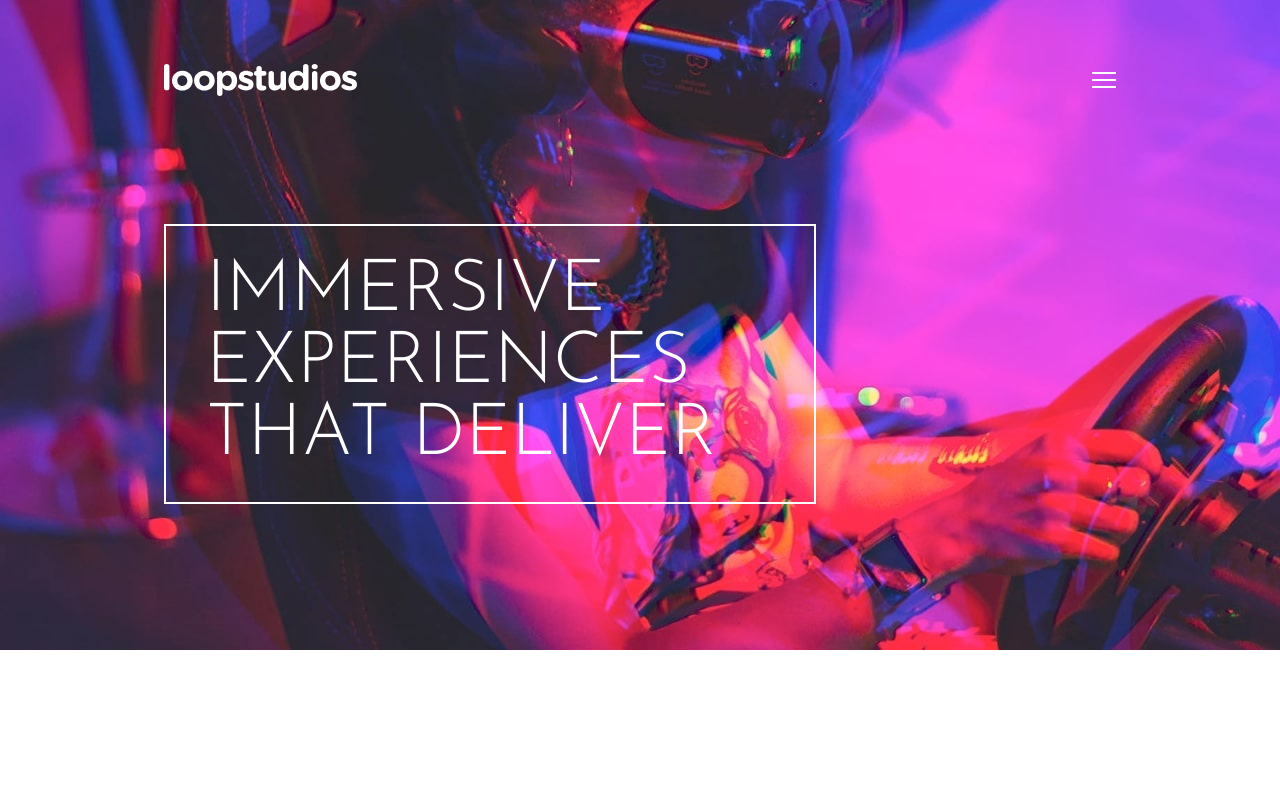
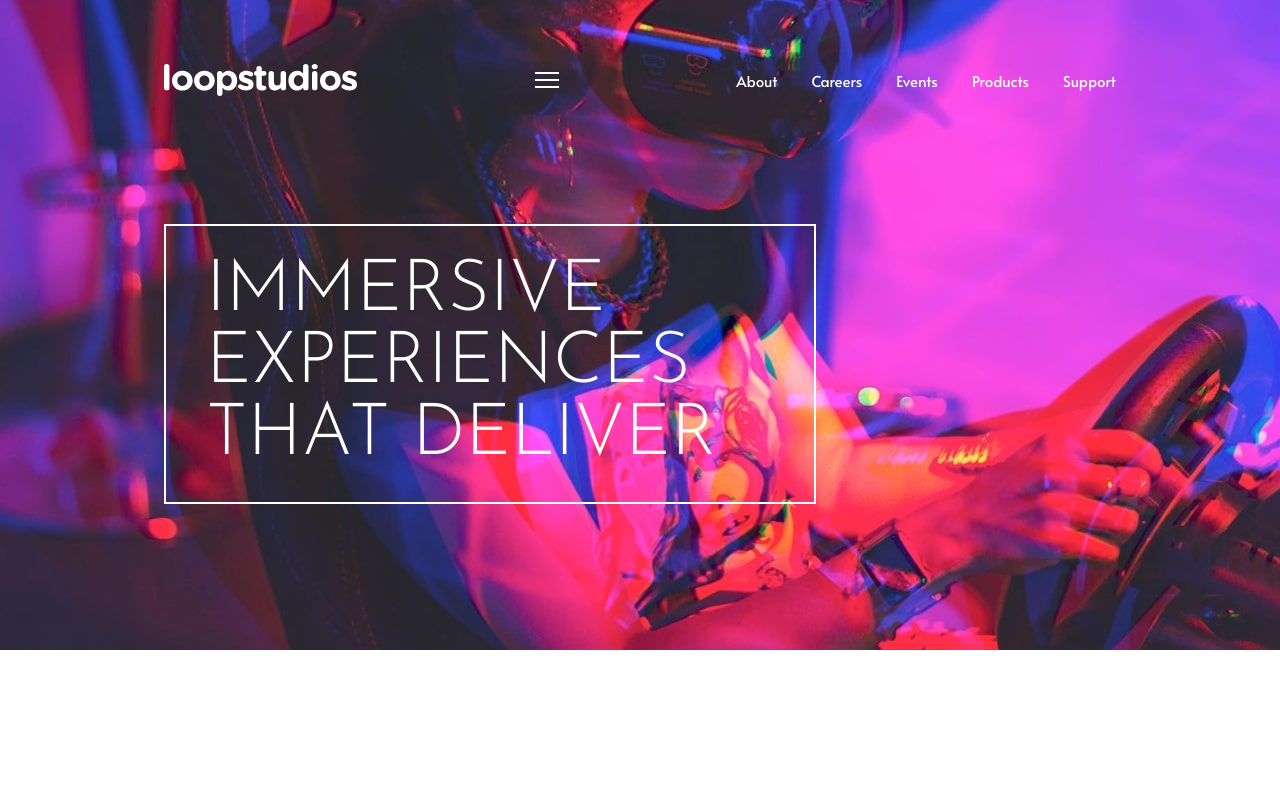
Before and after one commit to GracilianoOG/fem-loopstudios-landing-page, a React (Vite) app: page / in a window 1280 px wide. Shown: the top 800 px of the page. Built offline with nearby package versions, Linux system fonts and the light colour scheme.

Commit message:
Import HeaderNavMenu

```diff
--- a/src/components/Header/Header.tsx
+++ b/src/components/Header/Header.tsx
@@ -3,6 +3,7 @@ import Logo from "../Logo";
 import hamburgerIcon from "../../assets/images/icon-hamburger.svg";
 import closeIcon from "../../assets/images/icon-close.svg";
 import { useState } from "react";
+import { HeaderNavMenu } from "../NavMenu/NavMenu";
 
 const Hamburger = () => {
   const [isToggled, setIsToggled] = useState<boolean>(false);
@@ -27,6 +28,7 @@ const Header = () => {
     <HeaderStyled>
       <Logo />
       <Hamburger />
+      <HeaderNavMenu />
     </HeaderStyled>
   );
 };
```
